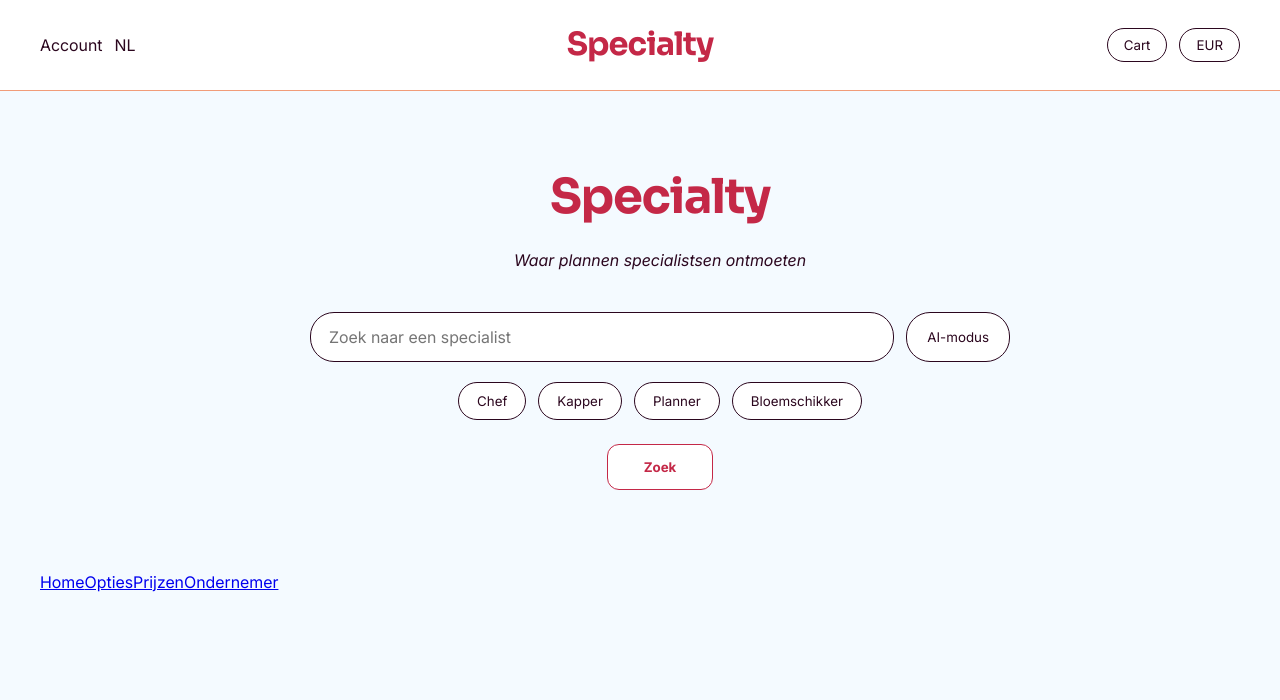
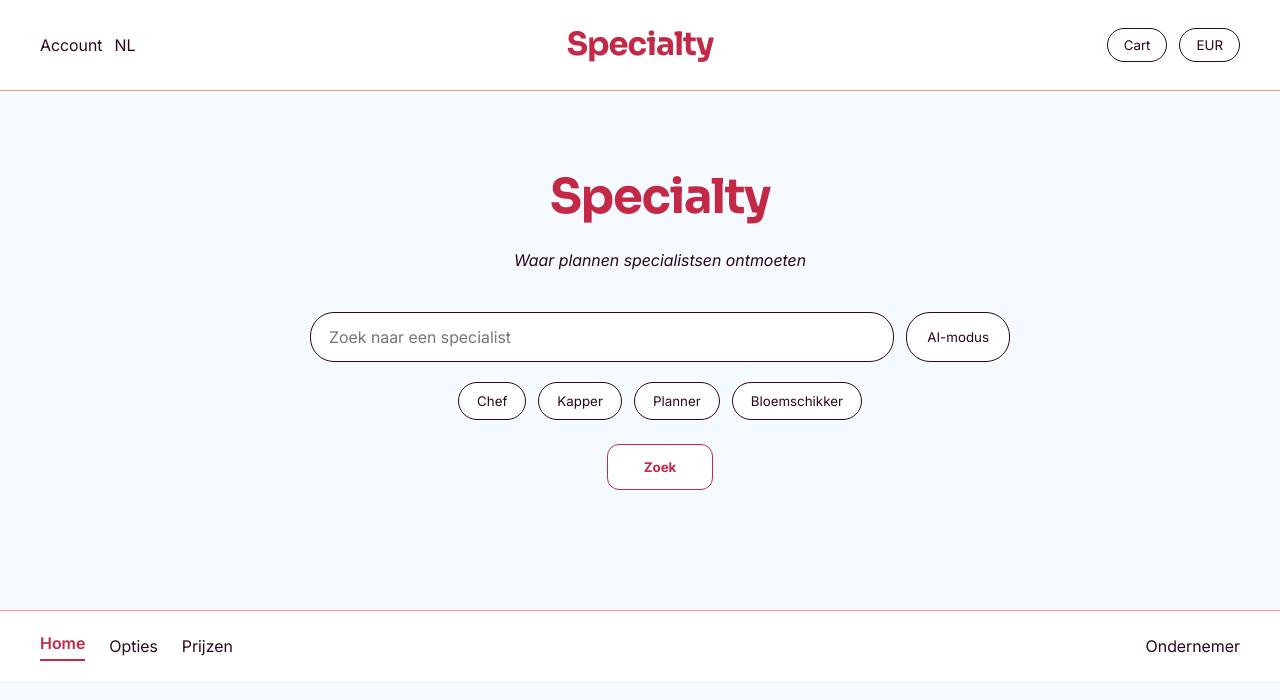
Before and after one commit to kdeborst/Specialty, a React (Vite) app: page / in a window 1280 px wide. Shown: the top 700 px of the page. Built offline with nearby package versions, Linux system fonts and the light colour scheme.

Commit message:
Add styling to BottomNavigation component

```diff
--- a/src/components/navigation/BottomNavigation/BottomNavigation.css
+++ b/src/components/navigation/BottomNavigation/BottomNavigation.css
@@ -0,0 +1,35 @@
+.bottom-navigation {
+    width: 100%;
+    background-color: white;
+    border-top: 1px solid var(--color-tangerine-dream);
+    margin-top: 40px;
+}
+
+.bottom-navigation-container {
+    min-height: 70px;
+    display: flex;
+    align-items: center;
+    gap: 24px;
+    flex-wrap: wrap;
+}
+
+.bottom-navigation-link {
+    color: var(--color-midnight-violet);
+    text-decoration: none;
+    font-family: var(--font-body);
+}
+
+.bottom-navigation-link:hover {
+    color: var(--color-intense-cherry);
+}
+
+.bottom-navigation-link.active {
+    color: var(--color-intense-cherry);
+    font-weight: 600;
+    border-bottom: 2px solid var(--color-intense-cherry);
+    padding-bottom: 4px;
+}
+
+.bottom-navigation-link-right {
+    margin-left: auto;
+}
--- a/src/components/navigation/BottomNavigation/BottomNavigation.jsx
+++ b/src/components/navigation/BottomNavigation/BottomNavigation.jsx
@@ -4,7 +4,7 @@ function BottomNavigation() {
     return (
         <nav className='bottom-navigation'>
             <div className='page-container bottom-navigation-container'>
-                <a href='#' className='bottom-navigation-link-active'>Home</a>
+                <a href='#' className='bottom-navigation-link active'>Home</a>
                 <a href='#' className='bottom-navigation-link'>Opties</a>
                 <a href='#' className='bottom-navigation-link'>Prijzen</a>
                 <a href='#' className='bottom-navigation-link bottom-navigation-link-right'>Ondernemer</a>
```
